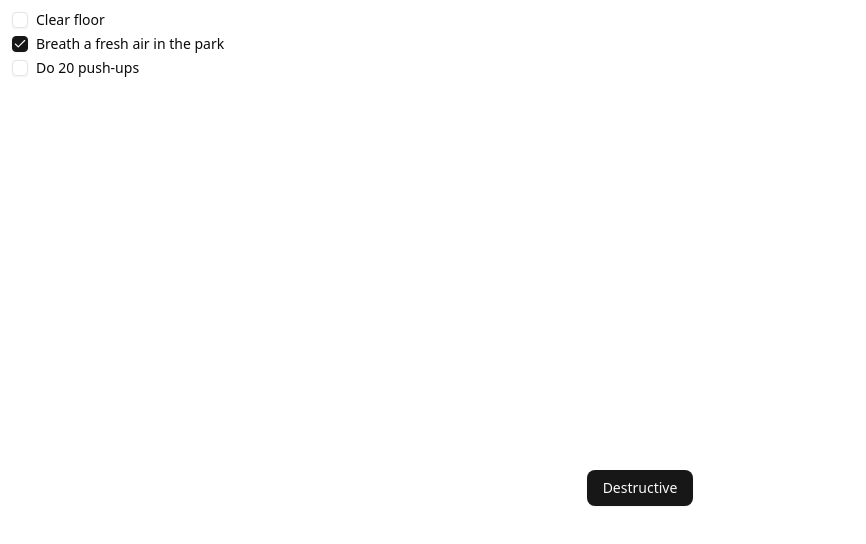
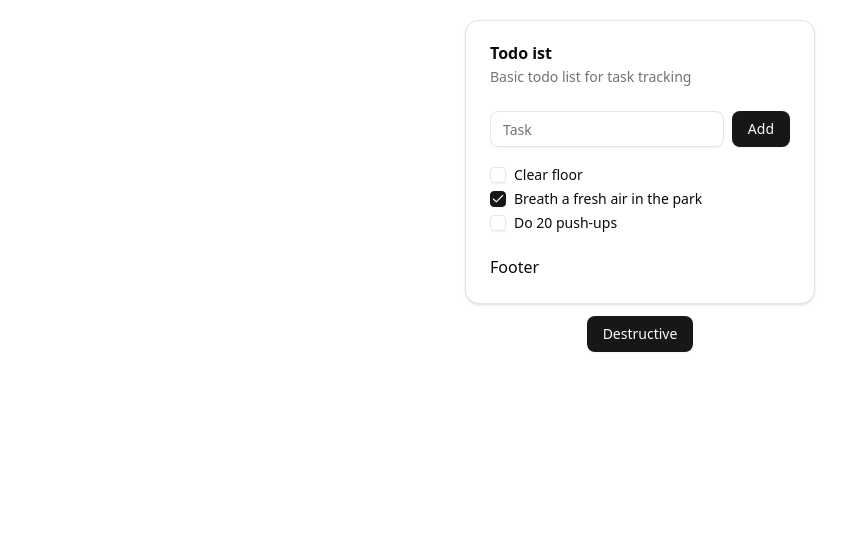
Before and after one commit to TIKOsup/r-1, a React (Vite) app: page / in a window 1280 px wide. Shown: the top 544 px of the page, without its empty margins (0-866 px from the left). Built offline with nearby package versions, Linux system fonts and the light colour scheme.

Commit message:
feat: add todo create form

```diff
--- a/package.json
+++ b/package.json
@@ -11,6 +11,7 @@
   },
   "dependencies": {
     "@radix-ui/react-checkbox": "^1.1.4",
+    "@radix-ui/react-label": "^2.1.2",
     "@radix-ui/react-slot": "^1.1.2",
     "@tailwindcss/vite": "^4.0.17",
     "class-variance-authority": "^0.7.1",
--- a/src/App.jsx
+++ b/src/App.jsx
@@ -3,13 +3,9 @@ import TodoList from "@/components/TodoList";
 
 export default function App() {
   return (
-    <>
-      <div className="m-3">
-        <TodoList />
-      </div>
-      <div className="flex flex-col items-center justify-center min-h-svh">
-        <Button className="cursor-pointer">Destructive</Button>
-      </div>
-    </>
+    <div className="flex flex-col items-center space-y-3 min-h-svh m-5">
+      <TodoList />
+      <Button className="cursor-pointer">Destructive</Button>
+    </div>
   )
 }
--- a/src/components/TodoList.jsx
+++ b/src/components/TodoList.jsx
@@ -1,11 +1,38 @@
 import { useState } from "react";
+import {
+  Card,
+  CardContent,
+  CardDescription,
+  CardFooter,
+  CardHeader,
+  CardTitle,
+} from "@/components/ui/card";
+import { Label } from "@/components/ui/label";
+import { Input } from "@/components/ui/input";
+import { Button } from "@/components/ui/button";
 import { Checkbox } from "@/components/ui/checkbox";
 import { todo } from "@/data.js";
 
 export default function TodoList() {
-  const [todoItems, setTodoItems] = useState(
-    todo
-  );
+  const [todoItems, setTodoItems] = useState(todo);
+  const [inputText, setInputText] = useState("");
+
+  function handleChangeInput(event) {
+    setInputText(event.target.value);
+  }
+
+  function handleSubmit(event) {
+    event.preventDefault();
+    setTodoItems([
+      ...todoItems,
+      {
+        id: todoItems.length,
+        text: inputText,
+        done: false
+      }
+    ]);
+    setInputText("");
+  }
 
   function handleChangeTodo(id) {
     const nextTodoItems = todoItems.map((item) => {
@@ -23,16 +50,32 @@ export default function TodoList() {
   }
 
   return (
-    <div className="flex flex-col space-y-2">
-      {todoItems.map(item => <Todo data={item} onChange={handleChangeTodo} key={item.id} />)}
-    </div>
+    <Card className="w-[350px]">
+      <CardHeader>
+        <CardTitle>Todo ist</CardTitle>
+        <CardDescription>Basic todo list for task tracking</CardDescription>
+      </CardHeader>
+      <CardContent className="flex flex-col space-y-5">
+        <form onSubmit={handleSubmit} className="flex flex-row space-x-2">
+          <Label htmlFor="task-name" className="sr-only">Task</Label>
+          <Input id="task-name" type="text" placeholder="Task" onChange={handleChangeInput} />
+          <Button type="submit">Add</Button>
+        </form>
+        <ul className="space-y-2">
+          {todoItems.map(item => <Todo data={item} onChange={handleChangeTodo} key={item.id} />)}
+        </ul>
+      </CardContent>
+      <CardFooter>
+        <p>Footer</p>
+      </CardFooter>
+    </Card>
   )
 }
 
 
 function Todo({ data, onChange }) {
   return (
-    <div className="flex items-center space-x-2">
+    <li className="flex items-center space-x-2">
       <Checkbox id={"todo-item-" + data.id} checked={data.done} onCheckedChange={() => onChange(data.id)} />
       <label
         htmlFor={"todo-item-" + data.id}
@@ -40,6 +83,6 @@ function Todo({ data, onChange }) {
       >
         {data.text}
       </label>
-    </div>
+    </li>
   )
 }
--- /dev/null
+++ b/src/components/ui/card.jsx
@@ -0,0 +1,101 @@
+import * as React from "react"
+
+import { cn } from "@/lib/utils"
+
+function Card({
+  className,
+  ...props
+}) {
+  return (
+    <div
+      data-slot="card"
+      className={cn(
+        "bg-card text-card-foreground flex flex-col gap-6 rounded-xl border py-6 shadow-sm",
+        className
+      )}
+      {...props} />
+  );
+}
+
+function CardHeader({
+  className,
+  ...props
+}) {
+  return (
+    <div
+      data-slot="card-header"
+      className={cn(
+        "@container/card-header grid auto-rows-min grid-rows-[auto_auto] items-start gap-1.5 px-6 has-data-[slot=card-action]:grid-cols-[1fr_auto] [.border-b]:pb-6",
+        className
+      )}
+      {...props} />
+  );
+}
+
+function CardTitle({
+  className,
+  ...props
+}) {
+  return (
+    <div
+      data-slot="card-title"
+      className={cn("leading-none font-semibold", className)}
+      {...props} />
+  );
+}
+
+function CardDescription({
+  className,
+  ...props
+}) {
+  return (
+    <div
+      data-slot="card-description"
+      className={cn("text-muted-foreground text-sm", className)}
+      {...props} />
+  );
+}
+
+function CardAction({
+  className,
+  ...props
+}) {
+  return (
+    <div
+      data-slot="card-action"
+      className={cn(
+        "col-start-2 row-span-2 row-start-1 self-start justify-self-end",
+        className
+      )}
+      {...props} />
+  );
+}
+
+function CardContent({
+  className,
+  ...props
+}) {
+  return (<div data-slot="card-content" className={cn("px-6", className)} {...props} />);
+}
+
+function CardFooter({
+  className,
+  ...props
+}) {
+  return (
+    <div
+      data-slot="card-footer"
+      className={cn("flex items-center px-6 [.border-t]:pt-6", className)}
+      {...props} />
+  );
+}
+
+export {
+  Card,
+  CardHeader,
+  CardFooter,
+  CardTitle,
+  CardAction,
+  CardDescription,
+  CardContent,
+}
--- /dev/null
+++ b/src/components/ui/input.jsx
@@ -0,0 +1,24 @@
+import * as React from "react"
+
+import { cn } from "@/lib/utils"
+
+function Input({
+  className,
+  type,
+  ...props
+}) {
+  return (
+    <input
+      type={type}
+      data-slot="input"
+      className={cn(
+        "file:text-foreground placeholder:text-muted-foreground selection:bg-primary selection:text-primary-foreground dark:bg-input/30 border-input flex h-9 w-full min-w-0 rounded-md border bg-transparent px-3 py-1 text-base shadow-xs transition-[color,box-shadow] outline-none file:inline-flex file:h-7 file:border-0 file:bg-transparent file:text-sm file:font-medium disabled:pointer-events-none disabled:cursor-not-allowed disabled:opacity-50 md:text-sm",
+        "focus-visible:border-ring focus-visible:ring-ring/50 focus-visible:ring-[3px]",
+        "aria-invalid:ring-destructive/20 dark:aria-invalid:ring-destructive/40 aria-invalid:border-destructive",
+        className
+      )}
+      {...props} />
+  );
+}
+
+export { Input }
--- /dev/null
+++ b/src/components/ui/label.jsx
@@ -0,0 +1,21 @@
+import * as React from "react"
+import * as LabelPrimitive from "@radix-ui/react-label"
+
+import { cn } from "@/lib/utils"
+
+function Label({
+  className,
+  ...props
+}) {
+  return (
+    <LabelPrimitive.Root
+      data-slot="label"
+      className={cn(
+        "flex items-center gap-2 text-sm leading-none font-medium select-none group-data-[disabled=true]:pointer-events-none group-data-[disabled=true]:opacity-50 peer-disabled:cursor-not-allowed peer-disabled:opacity-50",
+        className
+      )}
+      {...props} />
+  );
+}
+
+export { Label }
```
Also changed, not shown: 1 other file (tests, documents, lock files or other folders).
